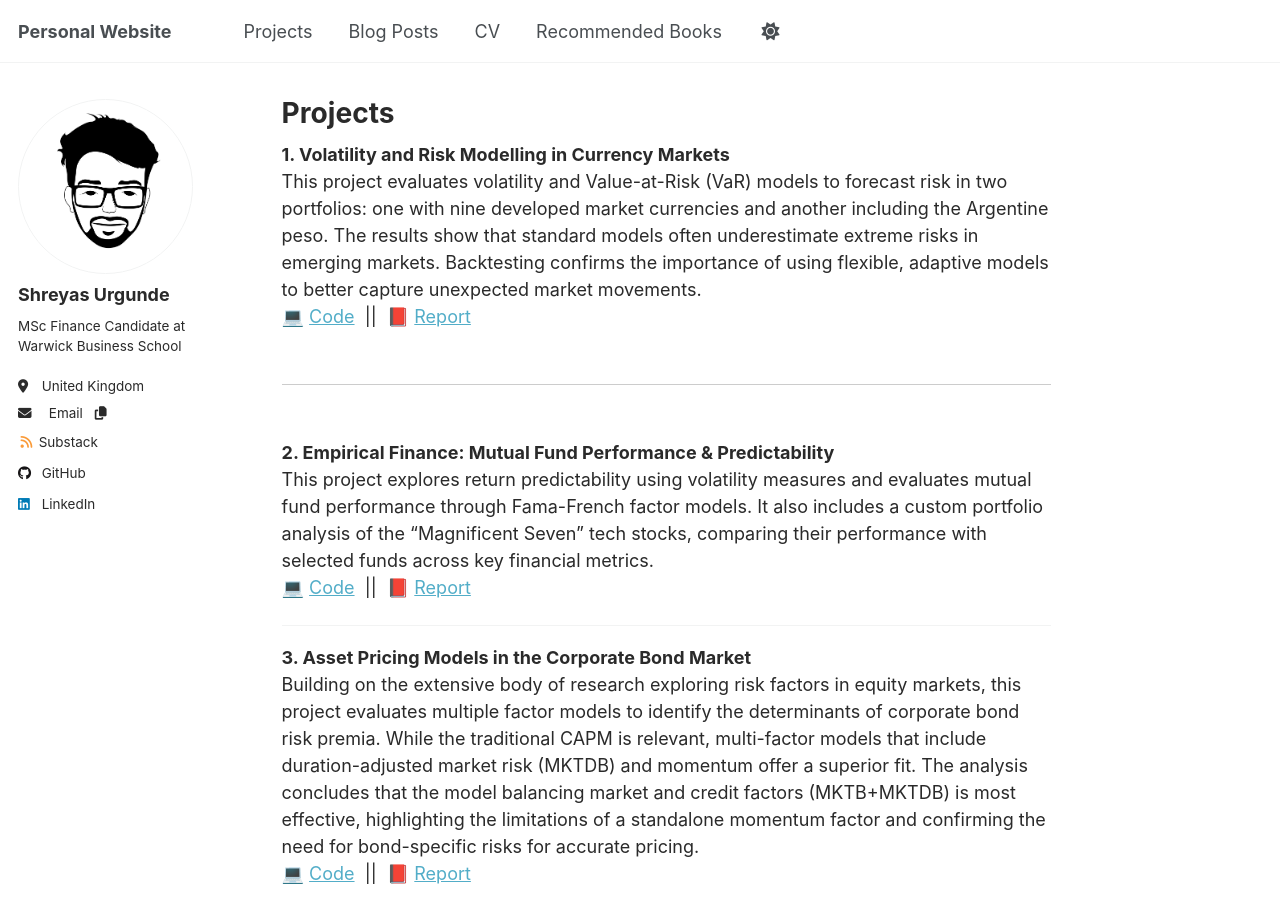
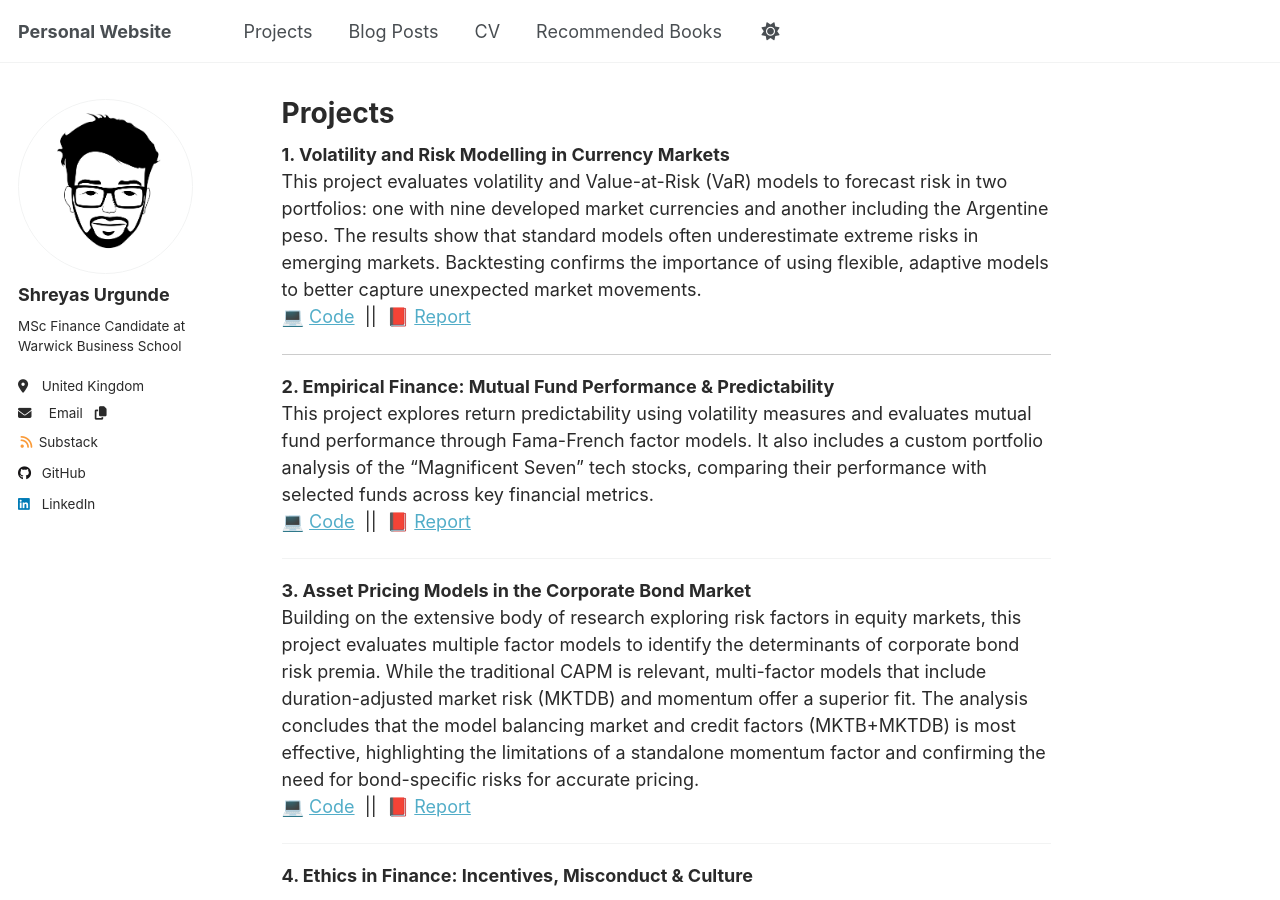
Before and after one commit to shreyasxi/shreyasxi.github.io, a Jekyll site: the page built from _pages/projects.md, in a window 1280 px wide and 900 px high. Built offline with Jekyll 4.4.1, drawn with Linux system fonts in a browser that asks for light colours; a script that is not in the unit is left out.

Commit message:
Update projects.md

```diff
--- a/_pages/projects.md
+++ b/_pages/projects.md
@@ -9,7 +9,7 @@ author_profile: true
 This project evaluates volatility and Value-at-Risk (VaR) models to forecast risk in two portfolios: one with nine developed market currencies and another including the Argentine peso. The results show that standard models often underestimate extreme risks in emerging markets. Backtesting confirms the importance of using flexible, adaptive models to better capture unexpected market movements.
 💻 <a href="https://github.com/shreyasxi/Forecasting-and-Backtesting-Risk-Models-for-FX-Portfolios/blob/master/RM%20Code%20Script.R" target="_blank">Code</a> &nbsp;||&nbsp; 📕 <a href="/files/Volatility Forecasting and Risk Modelling Report.pdf" target="_blank">Report</a>
 
-<div style="height: 1px; background-color: #cccccc; margin: 3em 0;"></div>
+<div style="height: 1px; background-color: #cccccc; margin: 1em 0;"></div>
 
 **2. Empirical Finance: Mutual Fund Performance & Predictability**
 This project explores return predictability using volatility measures and evaluates mutual fund performance through Fama-French factor models. It also includes a custom portfolio analysis of the “Magnificent Seven” tech stocks, comparing their performance with selected funds across key financial metrics.
@@ -44,4 +44,4 @@ As part of the Alternative Investments course, my group delivered a presentation
 
 **7. Financial Statement Analysis: Marks & Spencer Equity Valuation**
 This equity research report analyzes Marks & Spencer's successful operational turnaround, driven by improved profitability and asset turnover, but concludes that a valuation based on core fundamentals suggests this recovery is already fully priced into the current stock.
-&nbsp;📕 <a href="/files/FRSA.pdf" target="_blank">Report</a> &nbsp;||&nbsp; 💡 <a href="/files/YOUR_EXCEL_FILE.xlsx" target="_blank">Excel</a>
+&nbsp;📕 <a href="/files/FRSA.pdf" target="_blank">Report</a> &nbsp;||&nbsp; 💡 <a href="/files/Final_Shrey.xlsx" target="_blank">Excel</a>
```
